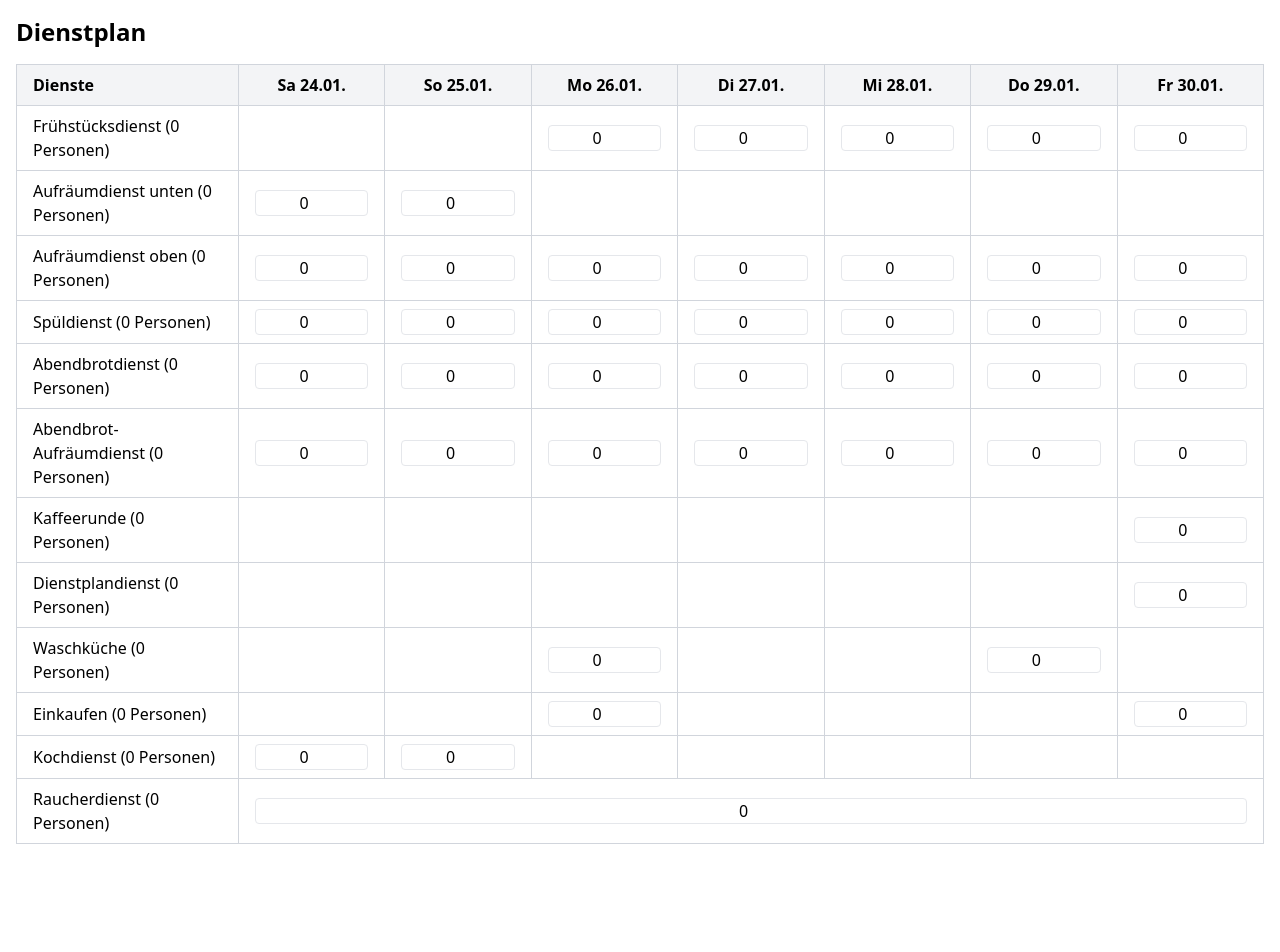
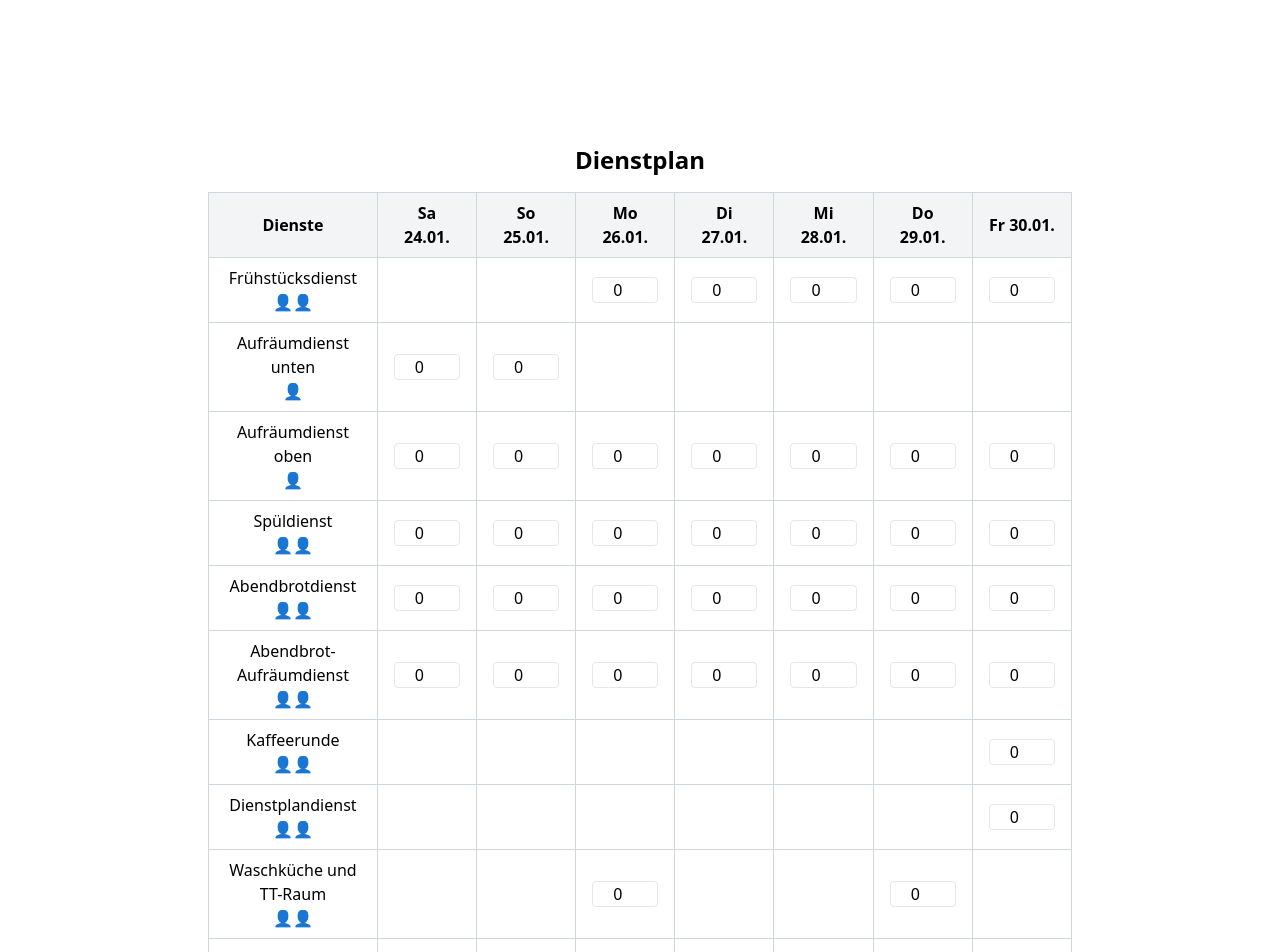
Before and after one commit to Joelbarfoo/angular-firebase-dienstplan-wh, an Angular app: page / in a window 1280 px wide. Shown: the top 952 px of the page. Before the commit the page ends 860 px from the top, so only its background shows below. Built offline with nearby package versions, Linux system fonts and the light colour scheme.

Commit message:
added the amount of people for a dienst

```diff
--- a/src/app/app.ts
+++ b/src/app/app.ts
@@ -1,6 +1,6 @@
 import { Component, signal } from '@angular/core';
 import { RouterOutlet } from '@angular/router';
-import { Home } from "./features/home/home/home";
+import { Home } from "./features/home/home";
 
 @Component({
   selector: 'app-root',
--- a/src/app/features/home/home/home.html
+++ b/src/app/features/home/home.html
@@ -1,36 +1,33 @@
-<div class="container mx-auto p-4">
-  <h1 class="text-2xl font-bold mb-4">Dienstplan</h1>
+<div class="container mx-auto max-w-4xl p-4 m-64 mt-32">
+  <h1 class="text-2xl font-bold mb-4 text-center">Dienstplan</h1>
   <div class="overflow-x-auto">
     <table class="min-w-full table-auto border-collapse border border-gray-300">
       <thead>
         <tr class="bg-gray-100">
-          <th class="border border-gray-300 px-4 py-2 text-left">Dienste</th>
+          <th class="{{ commonClass }}">Dienste</th>
           @for (date of dates(); track date) {
-            <th class="border border-gray-300 px-4 py-2 text-center">{{ getWeekdayShort(date) }} {{ date | date:'dd.MM.' }}</th>
+            <th class="{{ commonClass }}">{{ getWeekdayShort(date) }} {{ date | date:'dd.MM.' }}</th>
           }
         </tr>
       </thead>
       <tbody>
         @for (service of services(); track service.name; let i = $index) {
-          @if (service.name === 'Raucherdienst') {
-            <tr class="hover:bg-gray-50">
-              <td class="border border-gray-300 px-4 py-2 font-medium">{{ service.name }} ({{ peopleCounts()[i] }} Personen)</td>
-              <td colspan="7" class="border border-gray-300 px-4 py-2 text-center">
+          <tr class="hover:bg-gray-50">
+            <td class="{{ commonClass }} font-medium">{{ service.name }}<br>{{ getPeopleIcons(service.peopleNeeded) }}</td>
+            @if (service.name === 'Raucherdienst') {
+              <td colspan="7" class="{{ commonClass }}">
                 <input type="number" max="999" [(ngModel)]="assignments()[i][0]" class="w-full text-center border border-gray-200 rounded focus:outline-none focus:ring-2 focus:ring-blue-500" />
               </td>
-            </tr>
-          } @else {
-            <tr class="hover:bg-gray-50">
-              <td class="border border-gray-300 px-4 py-2 font-medium">{{ service.name }} ({{ peopleCounts()[i] }} Personen)</td>
+            } @else {
               @for (date of dates(); track date; let j = $index) {
-                <td class="border border-gray-300 px-4 py-2 text-center">
+                <td class="{{ commonClass }}">
                   @if (isApplicable(service, date)) {
                     <input type="number" max="999" [(ngModel)]="assignments()[i][j]" class="w-full text-center border border-gray-200 rounded focus:outline-none focus:ring-2 focus:ring-blue-500" />
                   }
                 </td>
               }
-            </tr>
-          }
+            }
+          </tr>
         }
       </tbody>
     </table>
--- a/src/app/features/home/home/home.ts
+++ b/src/app/features/home/home.ts
@@ -5,6 +5,7 @@ import { FormsModule } from '@angular/forms';
 interface Service {
   name: string;
   days: string[];
+  peopleNeeded: number;
 }
 
 @Component({
@@ -15,19 +16,21 @@ interface Service {
 export class Home {
   daysGerman = ['Sonntag', 'Montag', 'Dienstag', 'Mittwoch', 'Donnerstag', 'Freitag', 'Samstag'];
 
+  commonClass = 'border border-gray-300 px-4 py-2 text-center';
+
   services = signal<Service[]>([
-    { name: 'Frühstücksdienst', days: ['Montag', 'Dienstag', 'Mittwoch', 'Donnerstag', 'Freitag'] },
-    { name: 'Aufräumdienst unten', days: ['Samstag', 'Sonntag'] },
-    { name: 'Aufräumdienst oben', days: ['Samstag', 'Sonntag', 'Montag', 'Dienstag', 'Mittwoch', 'Donnerstag', 'Freitag'] },
-    { name: 'Spüldienst', days: ['Samstag', 'Sonntag', 'Montag', 'Dienstag', 'Mittwoch', 'Donnerstag', 'Freitag'] },
-    { name: 'Abendbrotdienst', days: ['Samstag', 'Sonntag', 'Montag', 'Dienstag', 'Mittwoch', 'Donnerstag', 'Freitag'] },
-    { name: 'Abendbrot-Aufräumdienst', days: ['Samstag', 'Sonntag', 'Montag', 'Dienstag', 'Mittwoch', 'Donnerstag', 'Freitag'] },
-    { name: 'Kaffeerunde', days: ['Freitag'] },
-    { name: 'Dienstplandienst', days: ['Freitag'] },
-    { name: 'Waschküche', days: ['Montag', 'Donnerstag'] },
-    { name: 'Einkaufen', days: ['Montag', 'Freitag'] },
-    { name: 'Kochdienst', days: ['Samstag', 'Sonntag'] },
-    { name: 'Raucherdienst', days: ['Sonntag', 'Montag', 'Dienstag', 'Mittwoch', 'Donnerstag', 'Freitag', 'Samstag'] }
+    { name: 'Frühstücksdienst', days: ['Montag', 'Dienstag', 'Mittwoch', 'Donnerstag', 'Freitag'], peopleNeeded: 2 },
+    { name: 'Aufräumdienst unten', days: ['Samstag', 'Sonntag'], peopleNeeded: 1 },
+    { name: 'Aufräumdienst oben', days: ['Samstag', 'Sonntag', 'Montag', 'Dienstag', 'Mittwoch', 'Donnerstag', 'Freitag'], peopleNeeded: 1 },
+    { name: 'Spüldienst', days: ['Samstag', 'Sonntag', 'Montag', 'Dienstag', 'Mittwoch', 'Donnerstag', 'Freitag'], peopleNeeded: 2 },
+    { name: 'Abendbrotdienst', days: ['Samstag', 'Sonntag', 'Montag', 'Dienstag', 'Mittwoch', 'Donnerstag', 'Freitag'], peopleNeeded: 2 },
+    { name: 'Abendbrot-Aufräumdienst', days: ['Samstag', 'Sonntag', 'Montag', 'Dienstag', 'Mittwoch', 'Donnerstag', 'Freitag'], peopleNeeded: 2 },
+    { name: 'Kaffeerunde', days: ['Freitag'], peopleNeeded: 2 },
+    { name: 'Dienstplandienst', days: ['Freitag'], peopleNeeded: 2 },
+    { name: 'Waschküche und TT-Raum', days: ['Montag', 'Donnerstag'], peopleNeeded: 2 },
+    { name: 'Einkaufen', days: ['Montag', 'Freitag'], peopleNeeded: 3 },
+    { name: 'Kochdienst', days: ['Samstag', 'Sonntag'], peopleNeeded: 2 },
+    { name: 'Raucherdienst', days: ['Sonntag', 'Montag', 'Dienstag', 'Mittwoch', 'Donnerstag', 'Freitag', 'Samstag'], peopleNeeded: 1 }
   ]);
 
   nextSaturday = signal(this.getNextSaturday());
@@ -39,16 +42,6 @@ export class Home {
   }));
 
   assignments = signal<number[][]>(Array.from({length: this.services().length}, () => Array(7).fill(0)));
-
-  peopleCounts = computed(() => {
-    return this.services().map((service, i) => {
-      if (service.name === 'Raucherdienst') {
-        return this.assignments()[i][0] > 0 ? 1 : 0;
-      } else {
-        return this.assignments()[i].filter(a => a > 0).length;
-      }
-    });
-  });
 
   getNextSaturday(): Date {
     const today = new Date();
@@ -71,4 +64,8 @@ export class Home {
     const shortDays = ['So', 'Mo', 'Di', 'Mi', 'Do', 'Fr', 'Sa'];
     return shortDays[dayIndex];
   }
+
+  getPeopleIcons(peopleNeeded: number): string {
+    return '👤'.repeat(peopleNeeded);
+  }
 }
```
